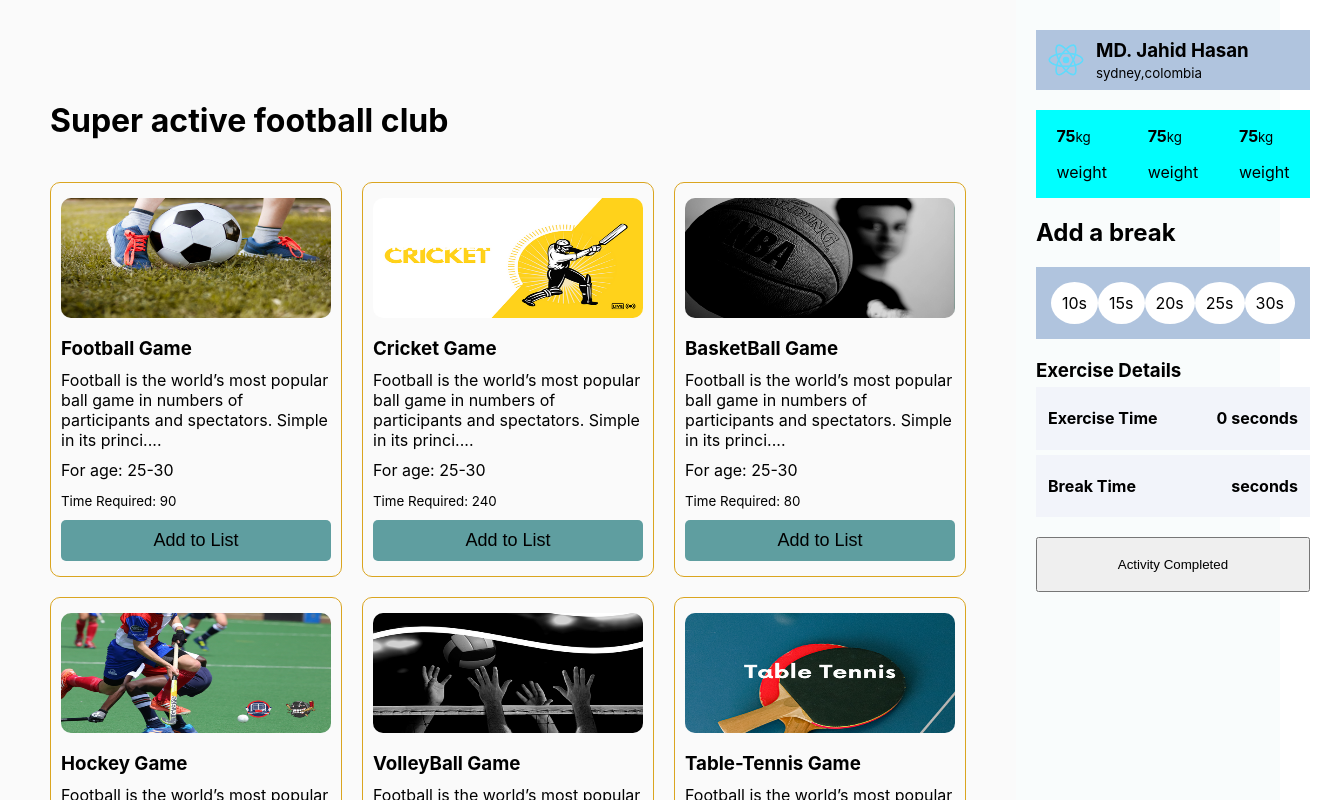
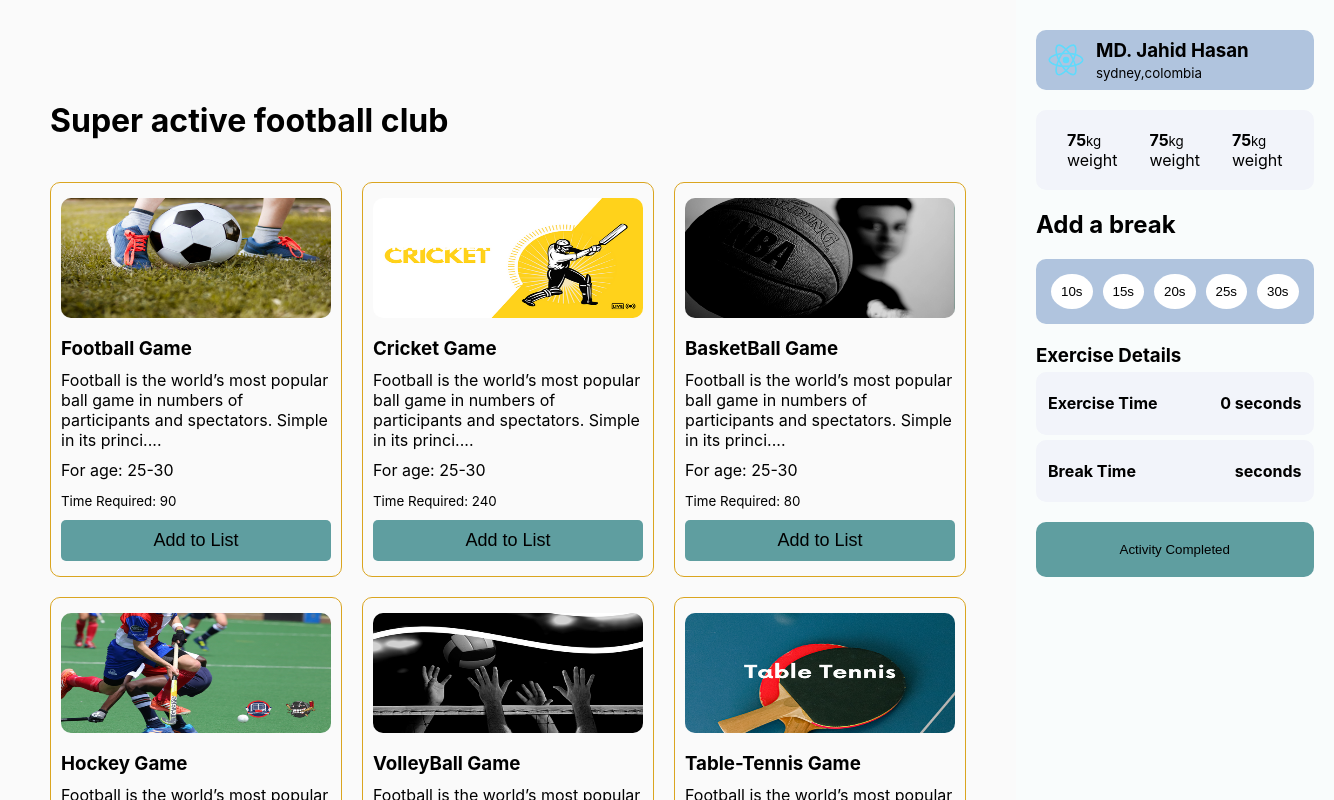
Before and after one commit to arifulislam38/active-football-club, a React (Create React App) app: page / in a window 1280 px wide. Shown: the top 800 px of the page, 1334 px wide, since content can reach past the window. Built offline with nearby package versions, Linux system fonts and the light colour scheme.

Commit message:
info container design corrected

```diff
--- a/public/index.html
+++ b/public/index.html
@@ -2,7 +2,7 @@
 <html lang="en">
   <head>
     <meta charset="utf-8" />
-    <link rel="icon" href="%PUBLIC_URL%/favicon.ico" />
+    <link rel="icon" href="./images/football.png" />
     <meta name="viewport" content="width=device-width, initial-scale=1" />
     <meta name="theme-color" content="#000000" />
     <meta
--- a/src/Components/Body/Body.css
+++ b/src/Components/Body/Body.css
@@ -5,13 +5,7 @@
 .body-wrapper{
     background-color: #cccccc1a;
 }
-.info-wrapper{
-    /* width: 100%; */
-    padding: 30px 20px;
 
-    /* right: 0px; */
-    background-color: rgba(240, 248, 248, 0.384);
-}
 .body-wrapper h1{
     padding: 80px 0px 20px 50px;
 }
--- a/src/Components/Body/Body.js
+++ b/src/Components/Body/Body.js
@@ -57,9 +57,9 @@ const Body = () => {
                 }
                 </div>
             </div>
-            <div className='info-wrapper'>
+
                 <Info time={time}></Info>
-            </div>
+
         </div>
     );
 };
--- a/src/Components/GameCard/gamecard.css
+++ b/src/Components/GameCard/gamecard.css
@@ -22,4 +22,5 @@
     border: none;
     border-radius: 5px;
     font-size: 18px;
+    cursor: pointer;
 }
--- a/src/Components/Info/Info.js
+++ b/src/Components/Info/Info.js
@@ -16,7 +16,7 @@ const Info = ({time}) => {
     setrest(num);
   }
     return (
-        <div className='info-container'>
+        <div className='info-wrapper'>
             <div className='person-info'>
                 <img src={logo} alt="" />
                 <div>
@@ -40,11 +40,11 @@ const Info = ({time}) => {
             </div>
             <h2>Add a break</h2>
             <div className='break-info'>
-                <p onClick={()=> breakTime(10)}>10s</p>
-                <p onClick={()=> breakTime(15)}>15s</p>
-                <p onClick={()=> breakTime(20)}>20s</p>
-                <p onClick={()=> breakTime(25)}>25s</p>
-                <p onClick={()=> breakTime(30)}>30s</p>
+                <button onClick={()=> breakTime(10)}>10s</button>
+                <button onClick={()=> breakTime(15)}>15s</button>
+                <button onClick={()=> breakTime(20)}>20s</button>
+                <button onClick={()=> breakTime(25)}>25s</button>
+                <button onClick={()=> breakTime(30)}>30s</button>
             </div>
             <div className='exercise-info'>
                 <h3>Exercise Details</h3>
@@ -57,7 +57,7 @@ const Info = ({time}) => {
                     <h4>{rest} <span>seconds</span></h4>
                 </div>
             </div>
-            <button>Activity Completed</button>
+            <button className='complete-btn'>Activity Completed</button>
         </div>
     );
 };
--- a/src/Components/Info/info.css
+++ b/src/Components/Info/info.css
@@ -1,5 +1,5 @@
 .info-container{
-    position: fixed;
+    /* position: fixed; */
     top: 30px;
     display: flex;
     flex-direction: column;
@@ -8,7 +8,16 @@
 
     /* width: 100%; */
 }
-.info-container h2{
+
+.info-wrapper{
+    padding: 30px 20px;
+    background-color: rgba(240, 248, 248, 0.384);
+    display: flex;
+    flex-direction: column;
+    gap: 20px;
+    height: 100vh;
+}
+.info-wrapper h2{
     margin: 0px;
 }
 
@@ -16,6 +25,7 @@
     display: flex;
     align-items: center;
     background-color: lightsteelblue;
+    border-radius: 10px;
 }
 .person-info img{
     height: 60px;
@@ -27,27 +37,43 @@
 .bmi-info{
     display: flex;
     justify-content: space-around;
-    background-color: aqua;
+    background-color: #F2F4FA;
+    border-radius: 10px;
+    padding: 20px 15px;
+}
+.bmi-info div p{
+    margin: 0px;
 }
 .break-info{
     display: flex;
     justify-content: space-between;
     background-color: lightsteelblue;
     padding: 15px;
+    gap: 10px;
+    border-radius: 10px;
 
 }
-.break-info p{
+.break-info button{
     margin: 0px;
-    padding: 11px;
+    padding: 10px;
     border-radius: 50%;
     background-color: white;
+    border:none;
+    cursor: pointer;
 }
 .exercise-info{
     display: flex;
     flex-direction: column;
     gap: 5px;
 }
+.exercise-info div{
+    border-radius: 10px;
+}
 
-.info-container button{
-    padding: 18px 0px;
+.complete-btn{
+    padding: 20px 0px;
+    border: none;
+    border-radius: 10px;
+    background-color: cadetblue;
+    cursor: pointer;
 }
```
